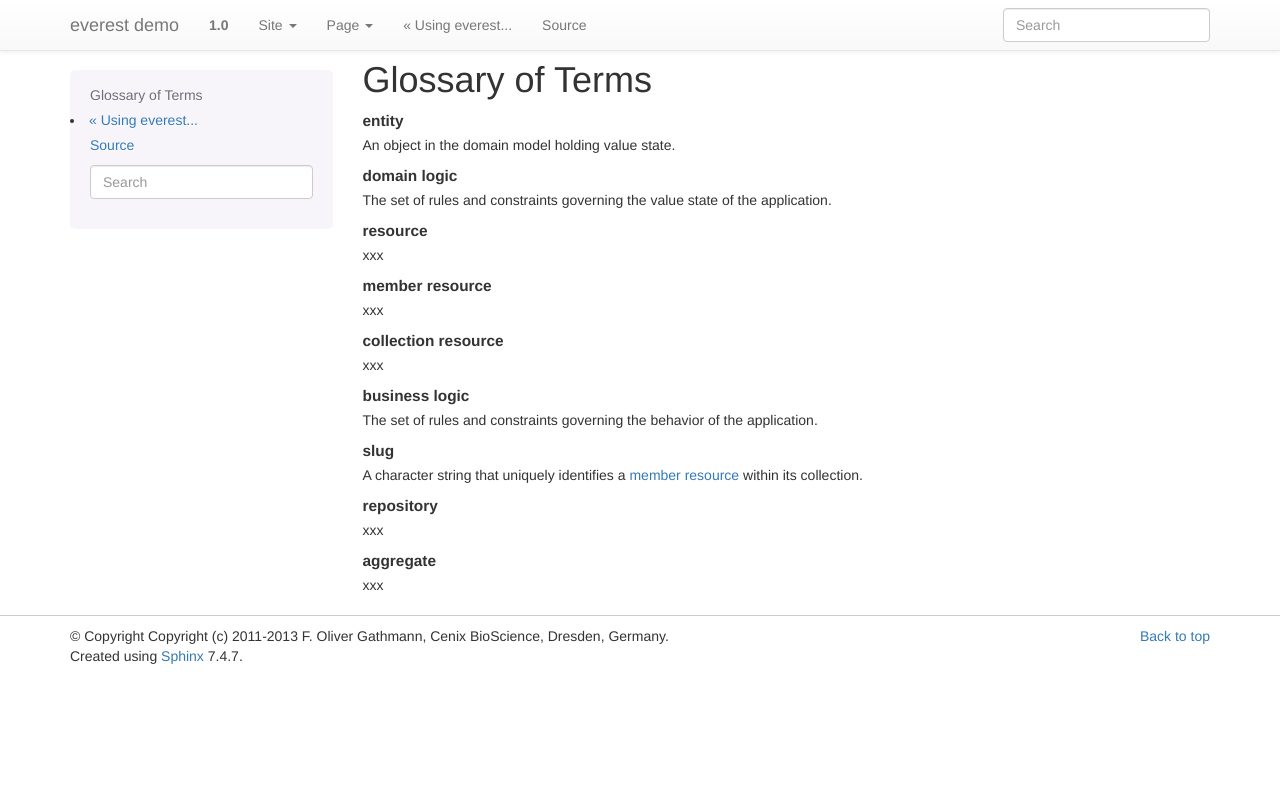
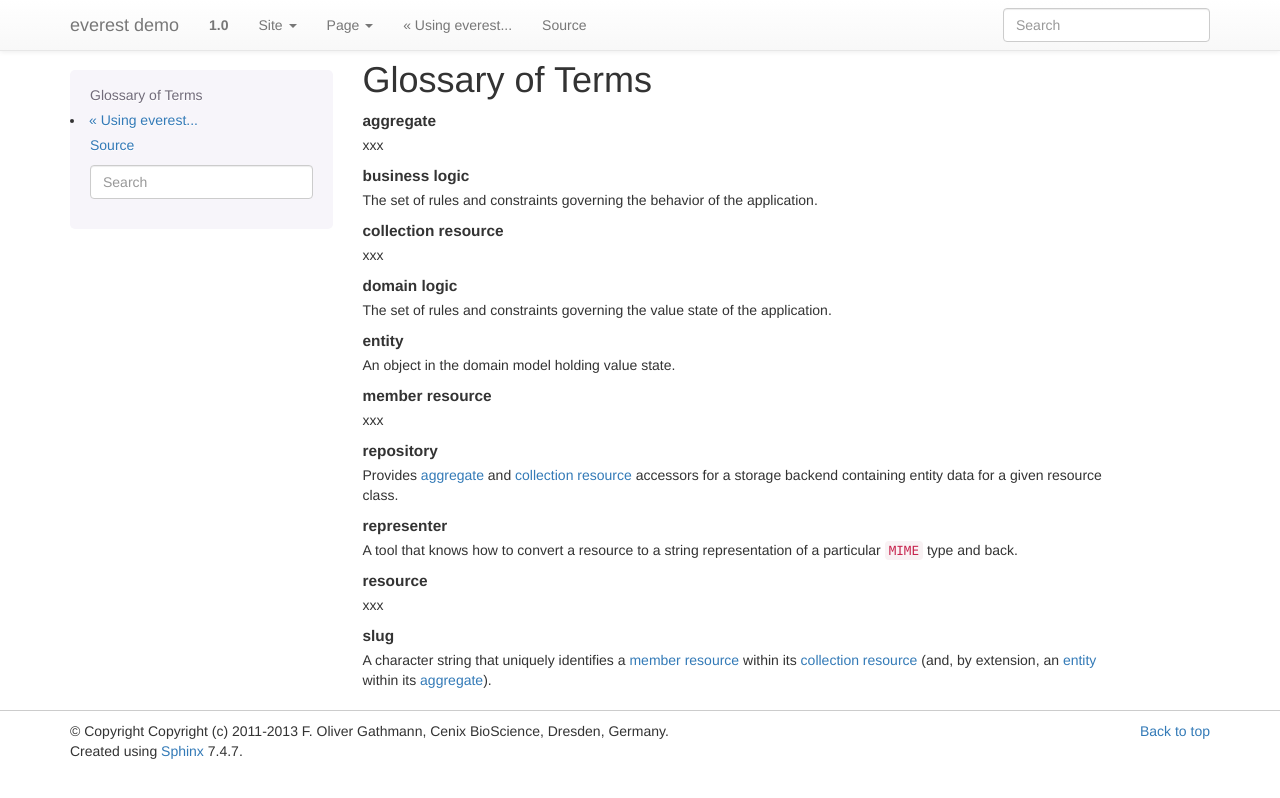
Before and after one commit to helixyte/everest-demo, a Sphinx documentation site: the page built from docs/glossary.rst, in a window 1280 px wide. Shown: the top 798 px of the page. Built offline with Sphinx 7.4.7, drawn with Linux system fonts in a browser that asks for light colours.

```diff
--- a/docs/glossary.rst
+++ b/docs/glossary.rst
@@ -5,32 +5,38 @@ Glossary of Terms
 
 .. glossary::
 
-   entity
-      An object in the domain model holding value state.
-
-   domain logic
-      The set of rules and constraints governing the value state of the
-      application.
-
-   resource
-      xxx
-
-   member resource
-      xxx
-
-   collection resource
+   aggregate
       xxx
 
    business logic
       The set of rules and constraints governing the behavior of the
       application.
 
+   collection resource
+      xxx
+
+   domain logic
+      The set of rules and constraints governing the value state of the
+      application.
+
+   entity
+      An object in the domain model holding value state.
+
+   member resource
+      xxx
+
+   repository
+      Provides :term:`aggregate` and :term:`collection resource` accessors for a
+      storage backend containing entity data for a given resource class.
+
+   representer
+      A tool that knows how to convert a resource to a string representation
+      of a particular ``MIME`` type and back.
+
+   resource
+      xxx
+
    slug
       A character string that uniquely identifies a :term:`member resource`
-      within its collection.
-
-   repository
-      xxx
-
-   aggregate
-      xxx
+      within its :term:`collection resource` (and, by extension, an
+      :term:`entity` within its :term:`aggregate`).
```
Also changed, not shown: docs/building.rst (+64 -45 lines), docs/using.rst (+80 -23 lines).
